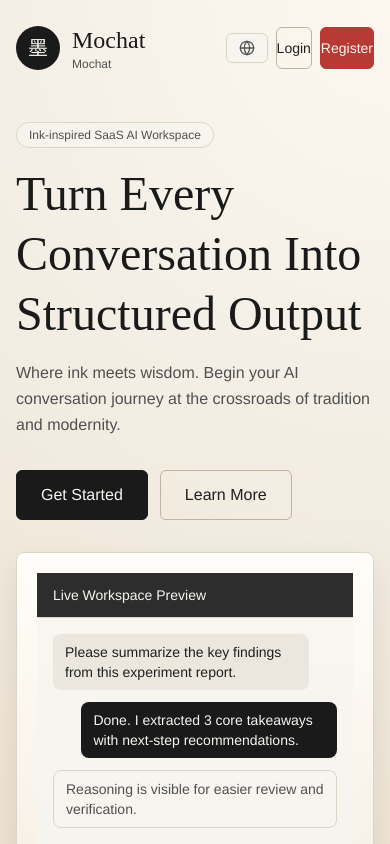
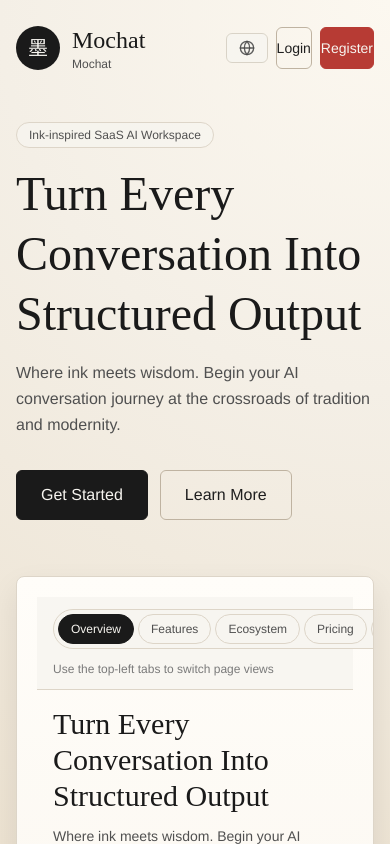
Before and after one commit to Cmochance/Mochat, a React (Vite) app in the folder frontend/: page / in a window 390 px wide. Built offline with nearby package versions, Linux system fonts and the light colour scheme; a web font is replaced by a local one.

Commit message:
fix(welcome): remove duplicate hero preview frame

```diff
--- a/frontend/src/pages/Welcome/index.tsx
+++ b/frontend/src/pages/Welcome/index.tsx
@@ -302,8 +302,9 @@ export default function Welcome() {
           </div>
         </nav>
 
-        <section className="mt-12 grid gap-8 lg:grid-cols-[1.15fr_0.85fr] lg:items-center">
+        <section className="mt-12">
           <motion.div
+            className="mx-auto max-w-5xl"
             initial={{ opacity: 0, y: 25 }}
             animate={{ opacity: 1, y: 0 }}
             transition={{ duration: 0.6 }}
@@ -311,7 +312,7 @@ export default function Welcome() {
             <p className="mb-4 inline-flex items-center rounded-full border border-line-soft bg-paper-white/70 px-3 py-1 text-xs font-ui text-text-secondary">
               {t('welcome.heroBadge')}
             </p>
-            <h1 className="font-title text-5xl leading-tight text-ink-black md:text-6xl lg:text-6xl xl:text-7xl md:whitespace-nowrap">
+            <h1 className="font-title text-5xl leading-tight text-ink-black md:text-6xl lg:text-7xl">
               {t('welcome.heroTitle')}
             </h1>
             <p className="mt-4 max-w-2xl text-base font-ui leading-relaxed text-text-secondary md:text-lg">
@@ -326,29 +327,6 @@ export default function Welcome() {
                 {t('welcome.learnMore')}
               </Button>
             </div>
-          </motion.div>
-
-          <motion.div
-            initial={{ opacity: 0, x: 25 }}
-            animate={{ opacity: 1, x: 0 }}
-            transition={{ duration: 0.6, delay: 0.15 }}
-          >
-            <Card elevated className="overflow-hidden p-0">
-              <div className="border-b border-line-soft bg-ink-dark px-4 py-3 text-paper-white">
-                <p className="font-ui text-sm">{t('welcome.previewHeader')}</p>
-              </div>
-              <div className="space-y-3 bg-paper-white/80 p-4">
-                <div className="max-w-[90%] rounded-lg bg-paper-cream px-3 py-2 text-sm font-ui text-text-primary">
-                  {t('welcome.previewUser')}
-                </div>
-                <div className="ml-auto max-w-[90%] rounded-lg bg-ink-black px-3 py-2 text-sm font-ui text-paper-white">
-                  {t('welcome.previewAssistant')}
-                </div>
-                <div className="rounded-lg border border-line-soft bg-paper-white px-3 py-2 text-sm font-ui text-text-secondary">
-                  {t('welcome.previewThinking')}
-                </div>
-              </div>
-            </Card>
           </motion.div>
         </section>
 
```
